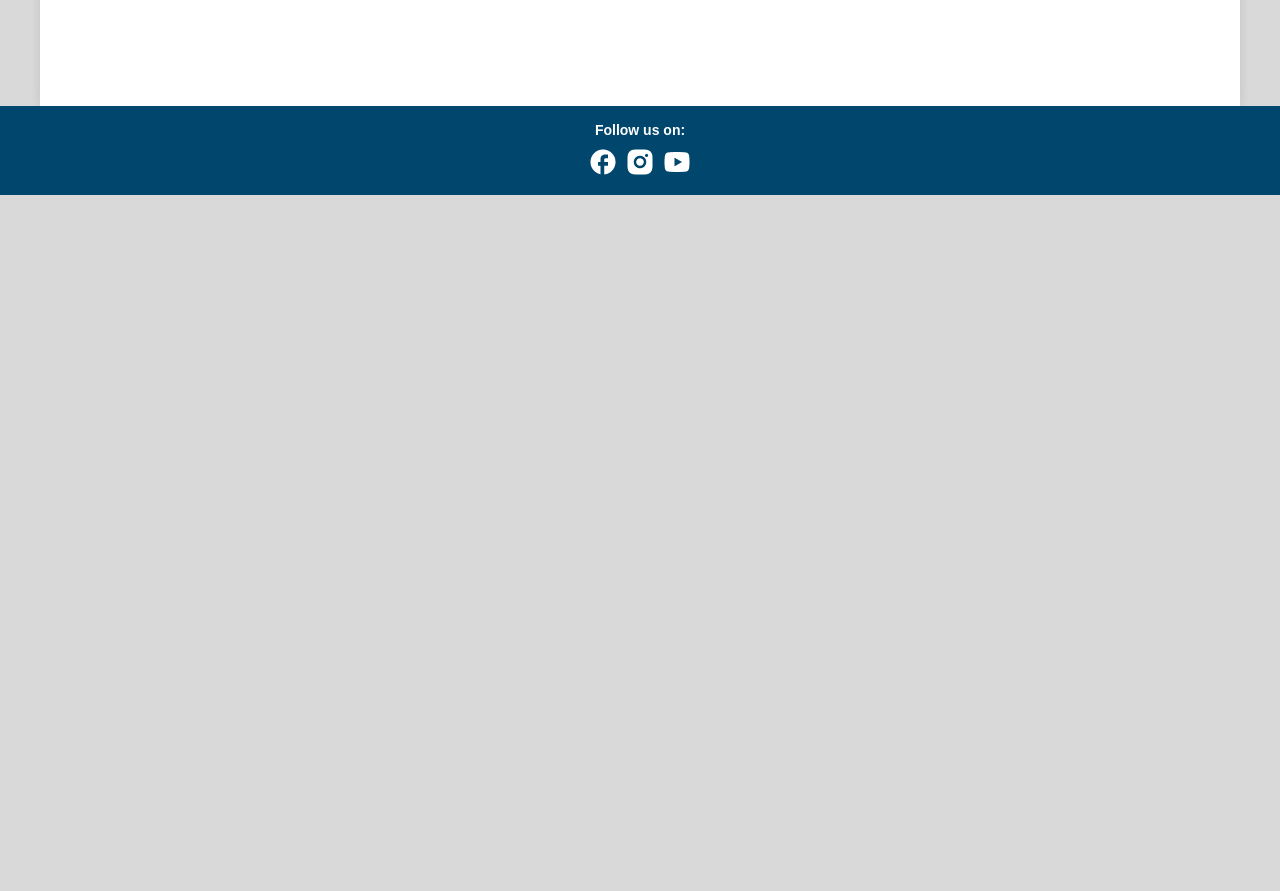
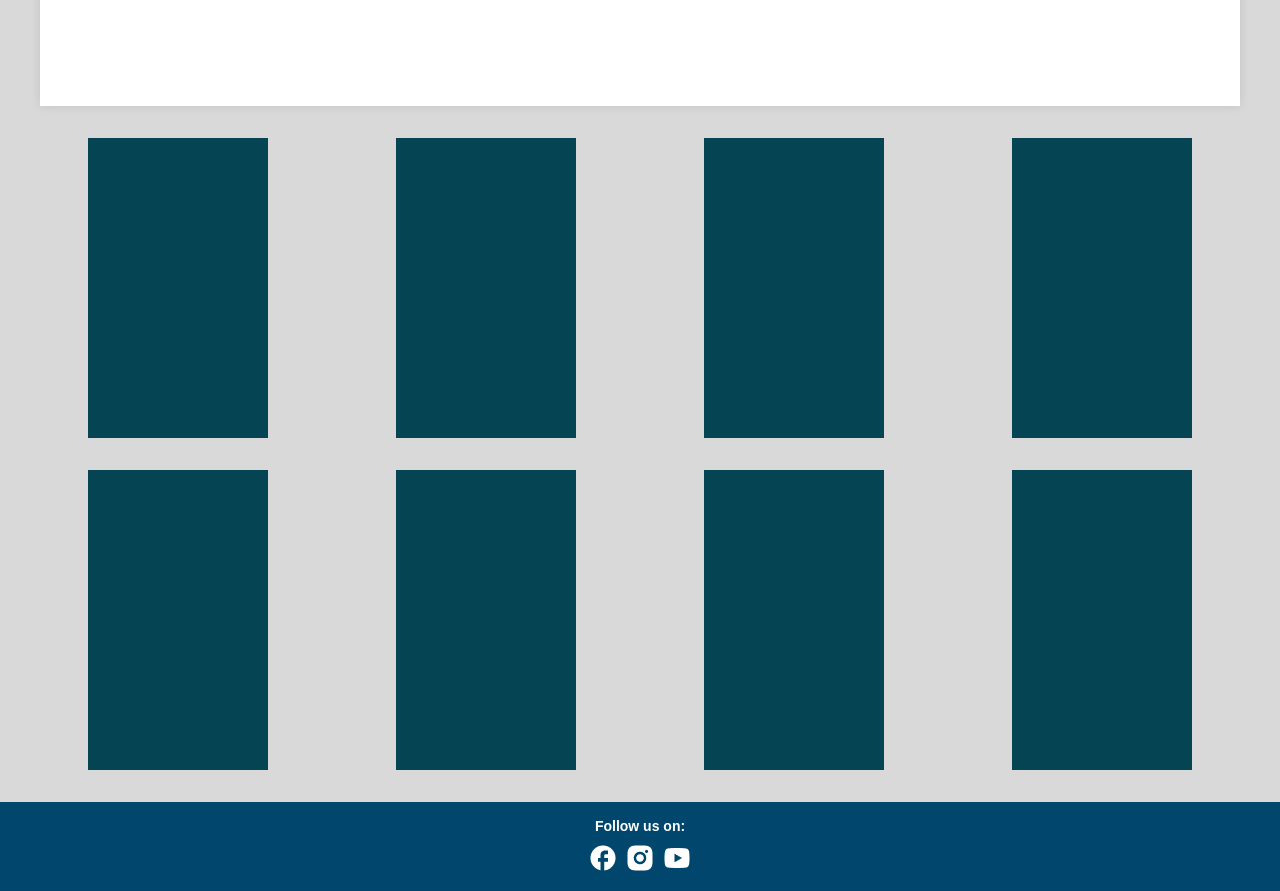
Before and after one commit to AntonK95/myMovieDatabase-Gruppuppgift, a React (Vite) app in the folder myMovieDatabase_Grupp/: page / in a window 1280 px wide. Shown: the part 780-1671 px from the top of the page. Before the commit the page ends 975 px from the top, so only its background shows below. Built offline with nearby package versions, Linux system fonts and the light colour scheme.

Commit message:
förberett strukturen för favoritePage

```diff
--- a/myMovieDatabase_Grupp/src/App.css
+++ b/myMovieDatabase_Grupp/src/App.css
@@ -1,3 +1,9 @@
 .app {
   background-color: #d9d9d9;
 }
+
+
+.inner__page-container {
+  max-width: 1200px;
+  margin: 0 auto;
+}
--- a/myMovieDatabase_Grupp/src/App.jsx
+++ b/myMovieDatabase_Grupp/src/App.jsx
@@ -4,6 +4,7 @@ import './App.css'
 import Homepage from './pages/homepage/Homepage.jsx'
 import Footer from './components/footer/Footer'
 import NavigationHeader from './components/header/NavigationHeader.jsx';
+import FavoritePage from './pages/favoritePage/FavoritePage.jsx';
 
 function App() {
 
@@ -12,8 +13,11 @@ function App() {
 
     <div className="app">
       <NavigationHeader />
-      <Homepage />
+      <section className='inner__page-container'>
+        <Homepage />
 
+        <FavoritePage />
+      </section>
       <Footer />
     </div>
 
--- /dev/null
+++ b/myMovieDatabase_Grupp/src/pages/favoritePage/FavoritePage.jsx
@@ -0,0 +1,36 @@
+import './favoritepage.css'
+
+import React from 'react'
+
+function FavoritePage() {
+  return (
+    <section className='favorite__container'>
+        <div className="favorite__movie-card">
+
+        </div>
+        <div className="favorite__movie-card">
+
+        </div>
+        <div className="favorite__movie-card">
+
+        </div>
+        <div className="favorite__movie-card">
+
+        </div>
+        <div className="favorite__movie-card">
+
+        </div>
+        <div className="favorite__movie-card">
+
+        </div>
+        <div className="favorite__movie-card">
+
+        </div>
+        <div className="favorite__movie-card">
+
+        </div>
+    </section>
+  )
+}
+
+export default FavoritePage
--- /dev/null
+++ b/myMovieDatabase_Grupp/src/pages/favoritePage/favoritepage.css
@@ -0,0 +1,17 @@
+
+
+
+.favorite__container {
+    display: grid;
+    grid-template-columns: repeat(4, 1fr);
+    margin: 2rem auto;
+    gap: 2rem;
+}
+
+
+.favorite__movie-card {
+    height: 300px;
+    width: 180px;
+    background-color: var(--blue-green);
+    margin: auto;
+}
```
